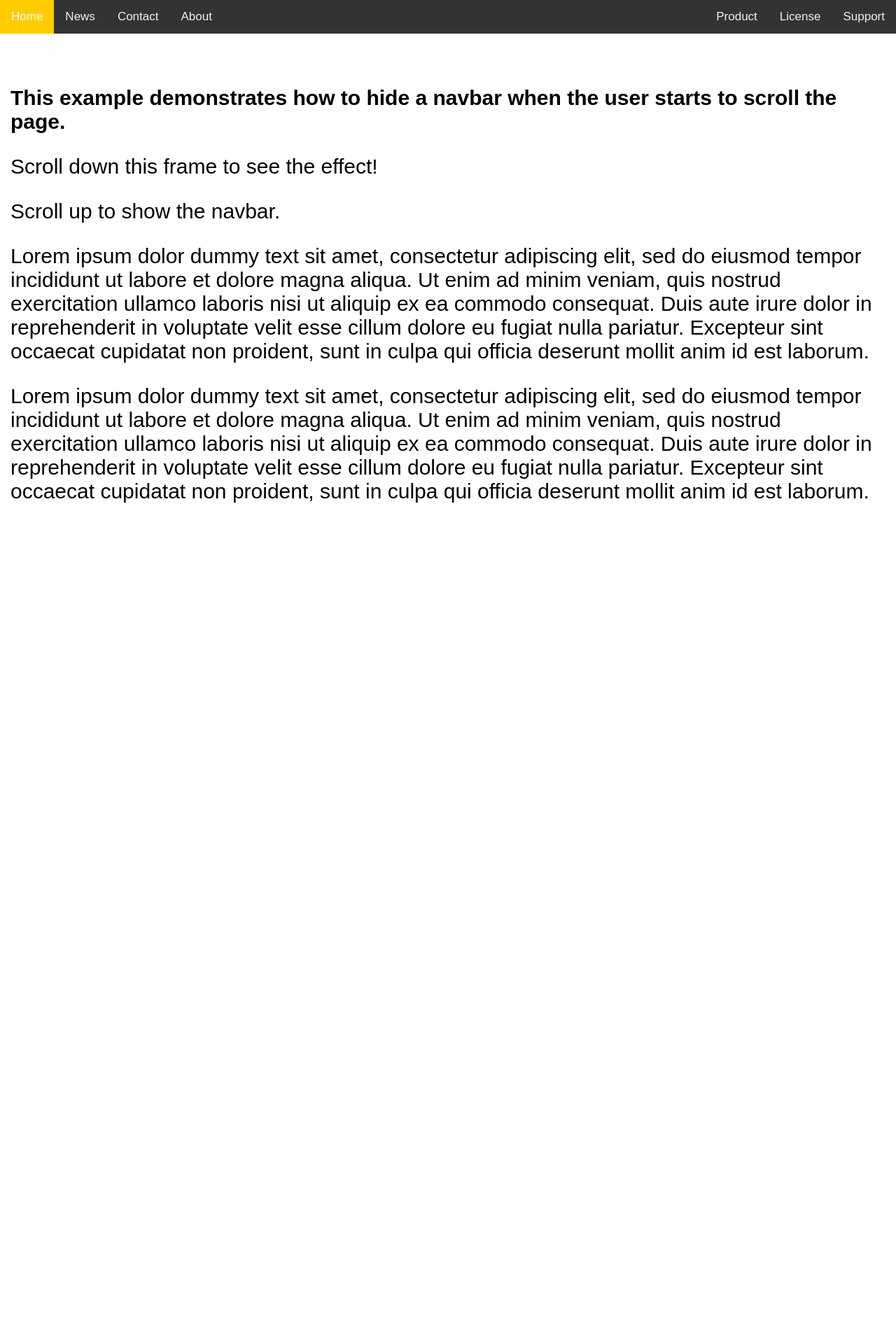
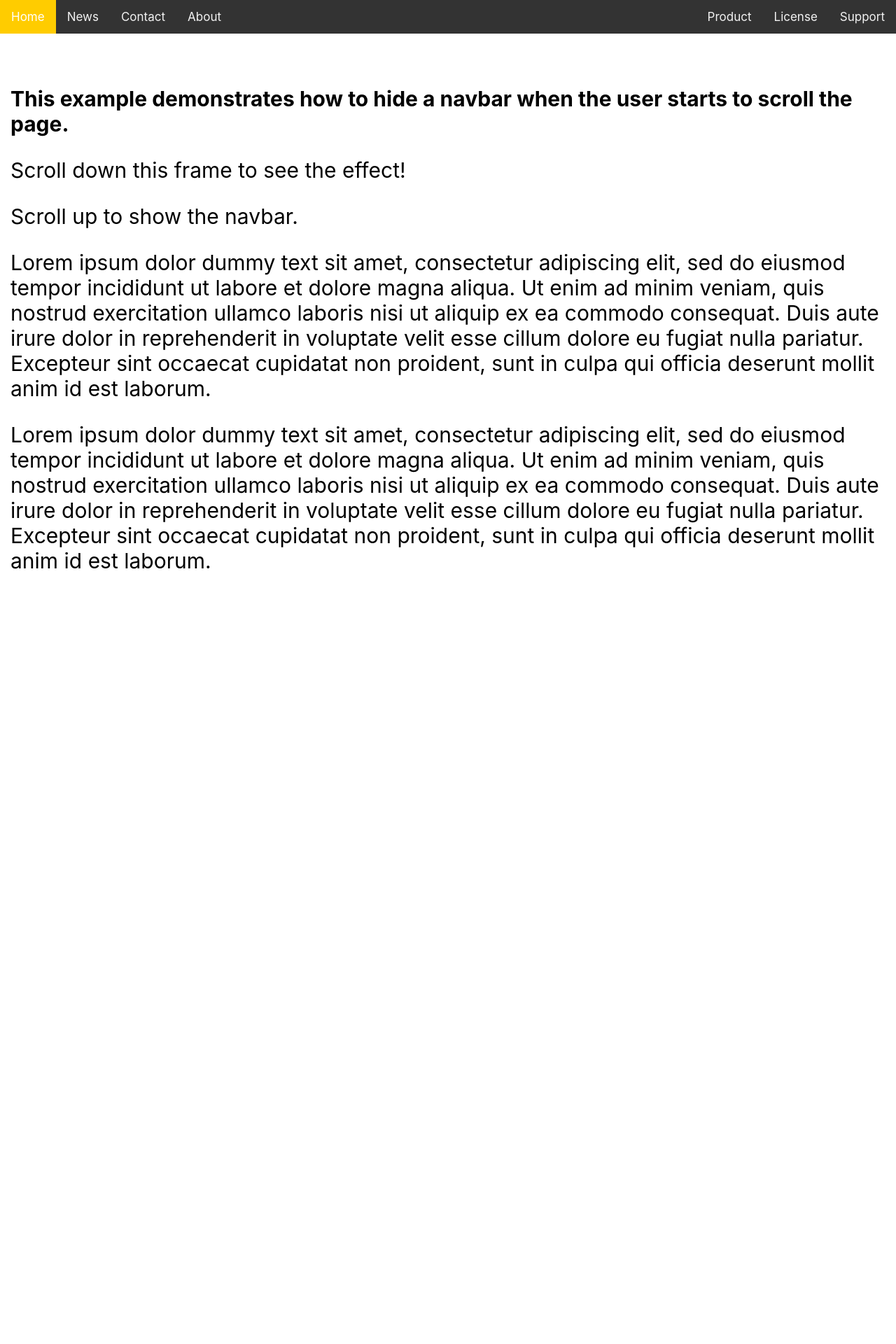
Before and after one commit to artslinux/nudc33ycmqc, a Jekyll site: the page navbar.html, which Jekyll copies as it is, in a window 1280 px wide. Shown: the top 1920 px of the page at 70% size. Built offline with Jekyll 4.4.1, drawn with Linux system fonts in a browser that asks for light colours.

Commit message:
Update navbar.html

```diff
--- a/navbar.html
+++ b/navbar.html
@@ -7,7 +7,7 @@
   box-sizing: border-box;
 }
 body {
-  font-family: Quicksand, sans-serif;
+  font-family: -apple-system, BlinkMacSystemFont, "Segoe UI", Roboto, "Helvetica Neue", Arial, sans-serif, "Apple Color Emoji", "Segoe UI Emoji", "Segoe UI Symbol";
   padding: 0;
   margin: 0;
 }
```
